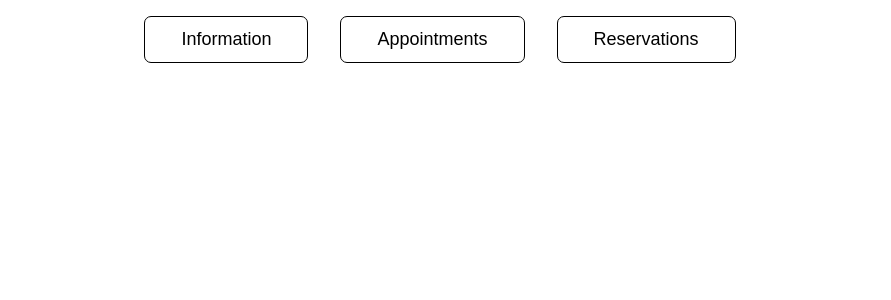
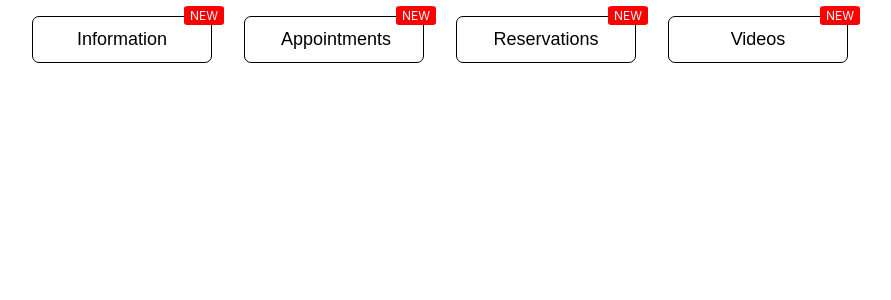
Before and after one commit to kubilaycakmak/attendence-frontend, a React (Create React App) app: page / in a window 1280 px wide. Shown: the top 300 px of the page, without its empty margins (200-1091 px from the left). Built offline with nearby package versions, Linux system fonts and the light colour scheme.

Commit message:
notifs btn added

```diff
--- a/src/component/Profile-tab-btn/ProfileTabBtn.js
+++ b/src/component/Profile-tab-btn/ProfileTabBtn.js
@@ -1,16 +1,26 @@
 import React from "react"
-import { useState } from "react"
+import { useState, useEffect } from "react"
 import styles from "./ProfileTabBtn.module.scss"
 
 const ProfileTabBtn = () => {
   const [isActive, setIsActive] = useState("")
+  const [notifs, setNotifs] = useState(false)
+
+  const data = [{ id: 1, msg: "msg", read: true }]
 
   const handleClick = (e) => {
     setIsActive(e.target.id)
   }
 
+  useEffect(() => {
+    if (data[0].read) {
+      setNotifs(!notifs)
+    }
+  }, [])
+
   return (
     <div className={styles.container}>
+      <div className={styles.notification}>
         <button
           id={"1"}
           key={1}
@@ -18,6 +28,10 @@ const ProfileTabBtn = () => {
           onClick={handleClick}>
           Information
         </button>
+        {notifs && <div className={styles.badge}>NEW</div>}
+      </div>
+
+      <div className={styles.notification}>
         <button
           id={"2"}
           key={2}
@@ -25,6 +39,10 @@ const ProfileTabBtn = () => {
           onClick={handleClick}>
           Appointments
         </button>
+        {notifs && <div className={styles.badge}>NEW</div>}{" "}
+      </div>
+
+      <div className={styles.notification}>
         <button
           id={"3"}
           key={3}
@@ -32,6 +50,19 @@ const ProfileTabBtn = () => {
           onClick={handleClick}>
           Reservations
         </button>
+        {notifs && <div className={styles.badge}>NEW</div>}{" "}
+      </div>
+
+      <div className={styles.notification}>
+        <button
+          id={"4"}
+          key={4}
+          className={isActive === "4" ? styles.active : styles.inActive}
+          onClick={handleClick}>
+          Videos
+        </button>
+        {notifs && <div className={styles.badge}>NEW</div>}{" "}
+      </div>
     </div>
   )
 }
--- a/src/component/Profile-tab-btn/ProfileTabBtn.module.scss
+++ b/src/component/Profile-tab-btn/ProfileTabBtn.module.scss
@@ -3,6 +3,9 @@
   justify-content: center;
   align-items: center;
   text-align: center;
+  .notification {
+    position: relative;
+  }
   @media screen and (max-width: 767px) {
     flex-direction: column;
     padding: 20px;
@@ -17,8 +20,8 @@
   border-radius: 7px;
   border: 1px solid black;
   margin: 16px;
+  width: 180px;
   @media screen and (max-width: 767px) {
-    width: 100%;
     margin: 8px;
   }
 }
@@ -30,8 +33,9 @@
   border-radius: 7px;
   border: 1px solid black;
   margin: 16px;
+  width: 180px;
+
   @media screen and (max-width: 767px) {
-    width: 100%;
     margin: 8px;
   }
   &:hover {
@@ -40,3 +44,18 @@
     transition: 0.5s;
   }
 }
+
+.badge {
+  position: absolute;
+  top: 6px;
+  right: 4px;
+  padding: 2px 6px;
+  border-radius: 12%;
+  background-color: red;
+  color: white;
+  font-size: 12px;
+  @media screen and (max-width: 767px) {
+    top: 0px;
+    right: -10px;
+  }
+}
```
Lines whose indentation alone changed are shown as unchanged.
